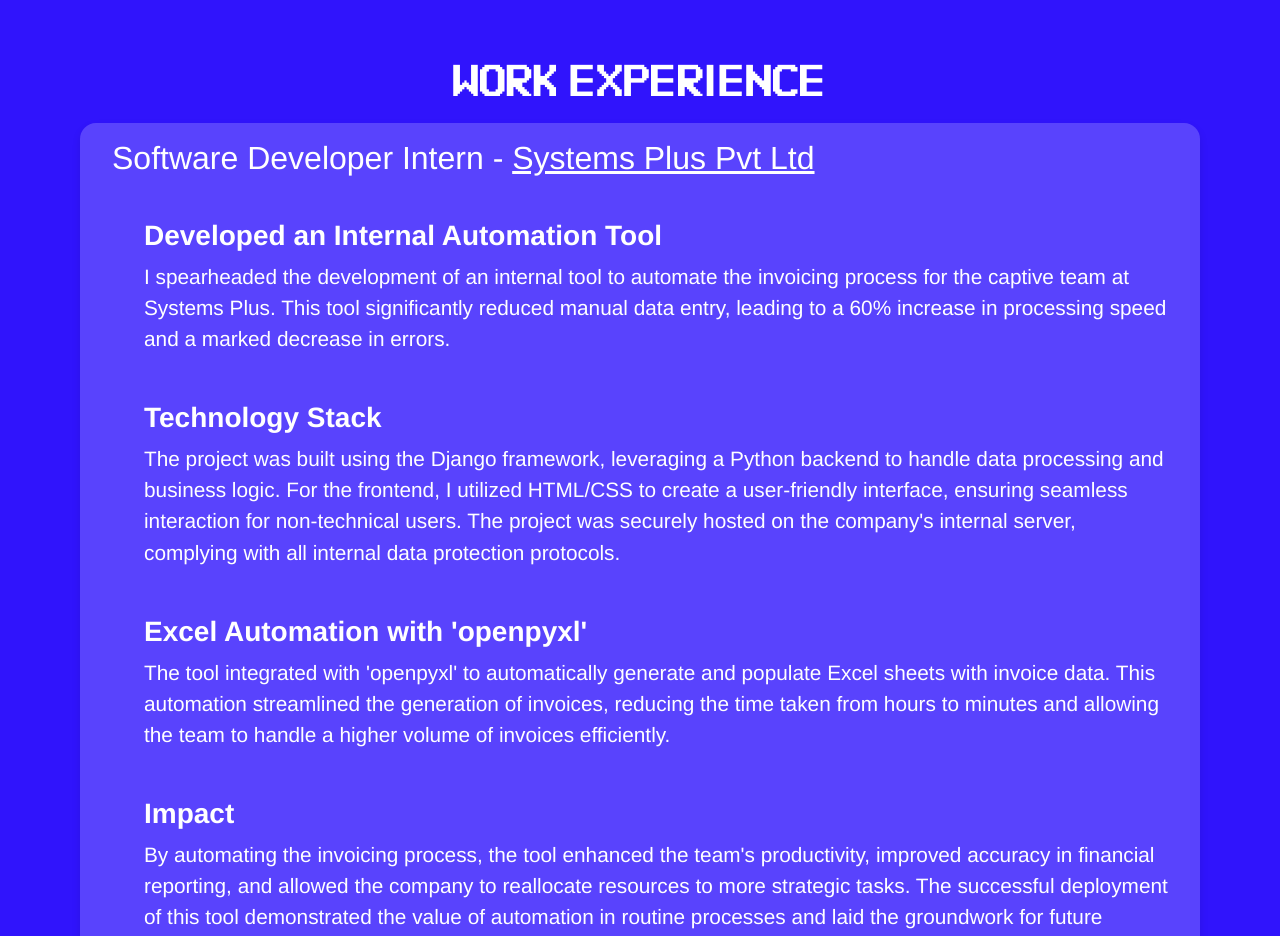
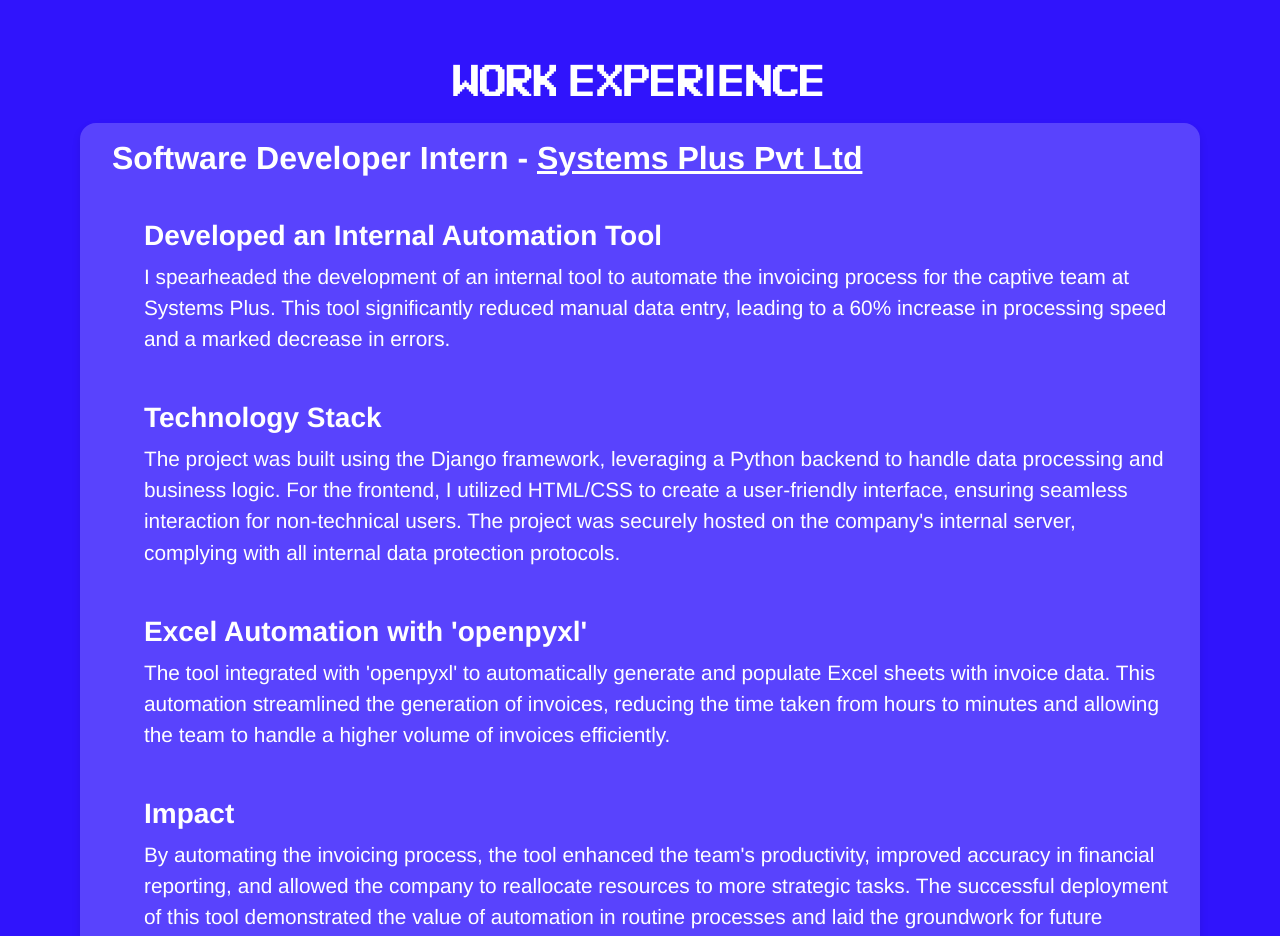
Before and after one commit to prateek-balani/personal-website, a React (Create React App) app: page / in a window 1280 px wide. Shown: the part 1840-2776 px from the top of the page. Built offline with nearby package versions, Linux system fonts and the light colour scheme.

Commit message:
tiny change after feedback

```diff
--- a/src/components/WorkExperience.jsx
+++ b/src/components/WorkExperience.jsx
@@ -11,7 +11,7 @@
                 <div className='work-container'>
 
                     <div className='work-head'>
-                        <h2>Software Developer Intern - <a href='https://systems-plus.com' target="_blank">Systems Plus Pvt Ltd</a></h2>
+                        <h2><b>Software Developer Intern - <a href='https://systems-plus.com' target="_blank">Systems Plus Pvt Ltd</a></b></h2>
                     </div>
                     <div className='work-text'>
                         <ul>
```
